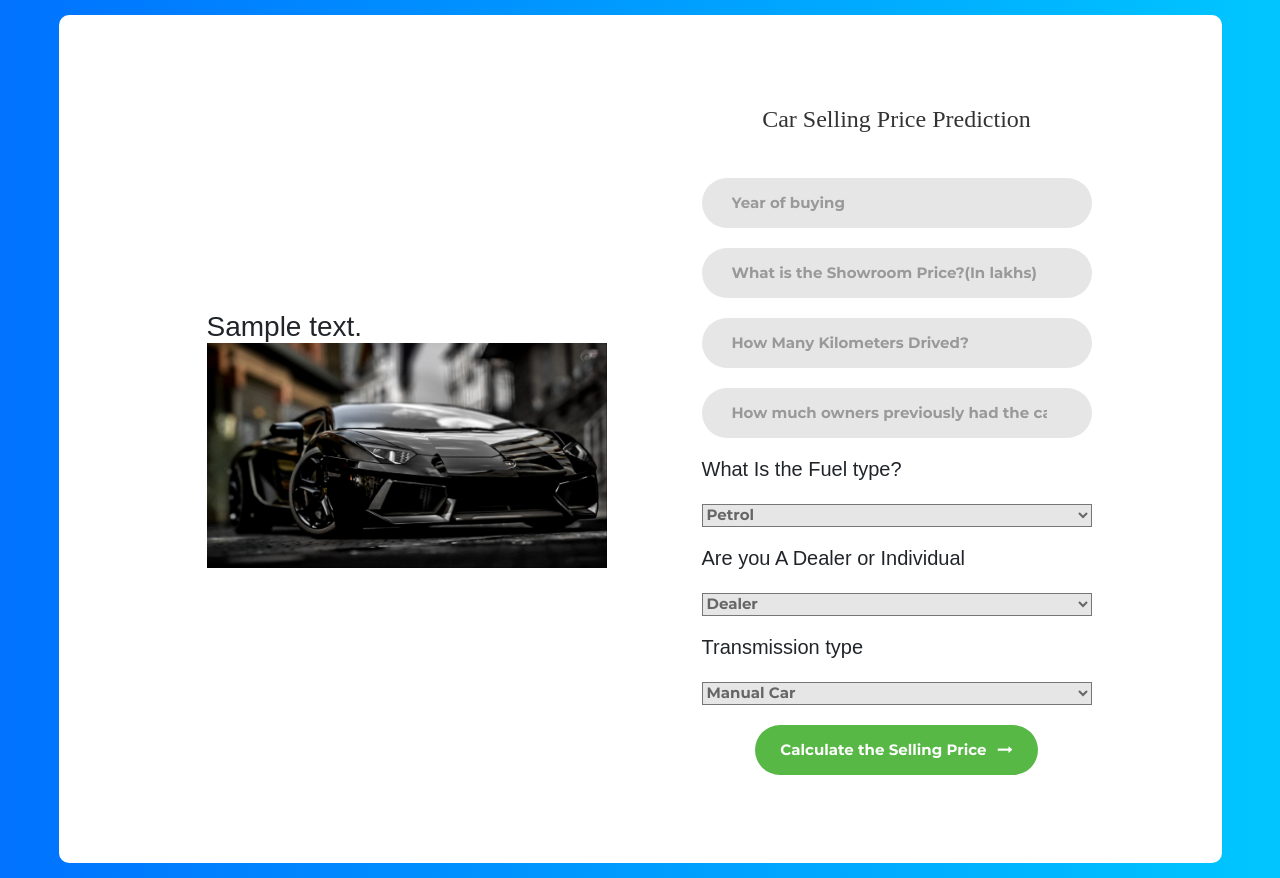
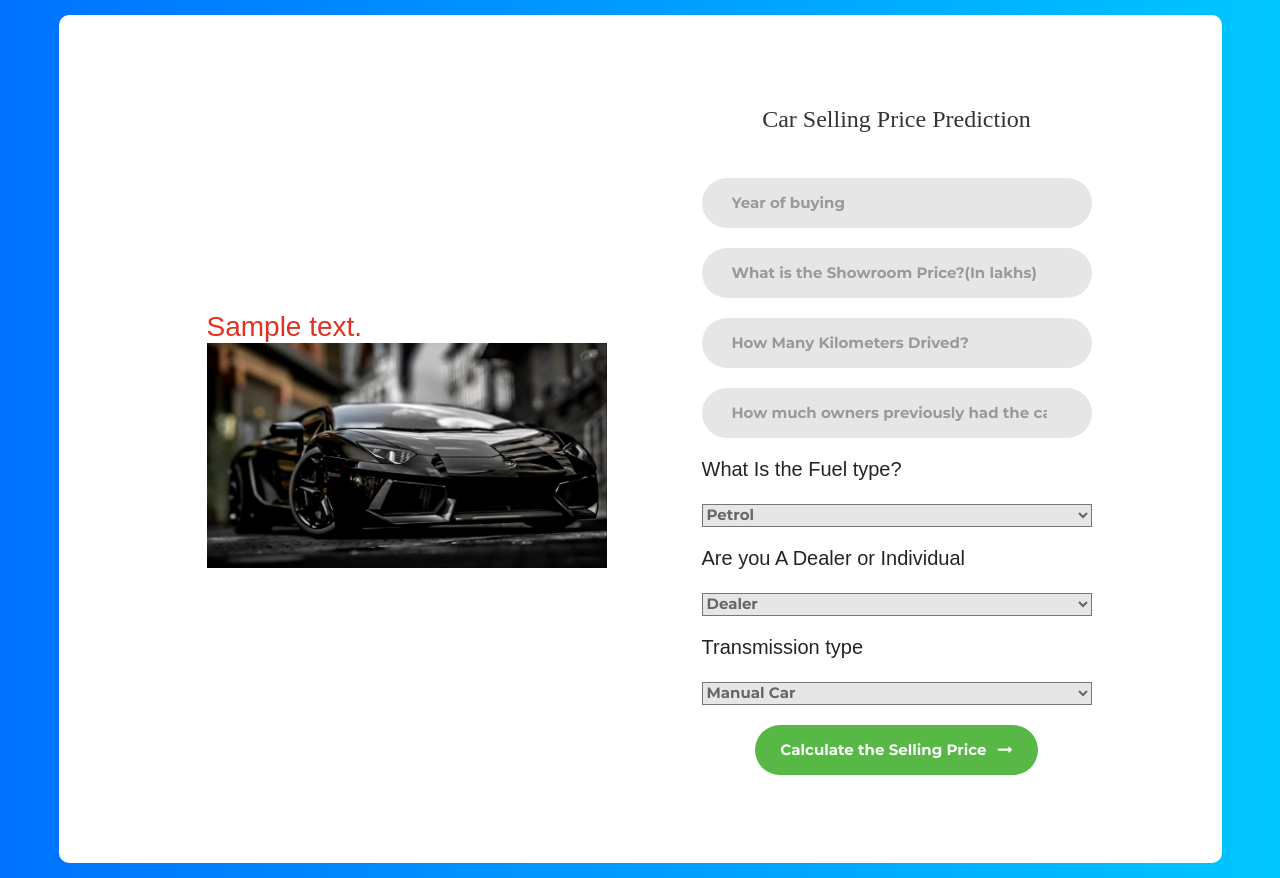
Before and after one commit to preethu19/CarPricePrediction, a Flask app: template templates/main.html in a window 1280 px wide. Run offline with Flask 2, Linux system fonts and the light colour scheme; the template is opened without the code that fills it: most values are stand-ins (such as "Sample title", 1, 10 or a date in 2020); parts of the project's set-up code (start-up, migrations or seed data) failed here and were passed over; some libraries are stand-ins or nearby versions; some web fonts are replaced.

Commit message:
Update main.css

```diff
--- a/static/css/main.css
+++ b/static/css/main.css
@@ -66,6 +66,10 @@ a:hover {
 /*---------------------------------------------*/
 h1,h2,h3,h4,h5,h6 {
 	margin: 0px;
+}
+
+#h3 {
+  color: #e03222;
 }
 
 p {
```
